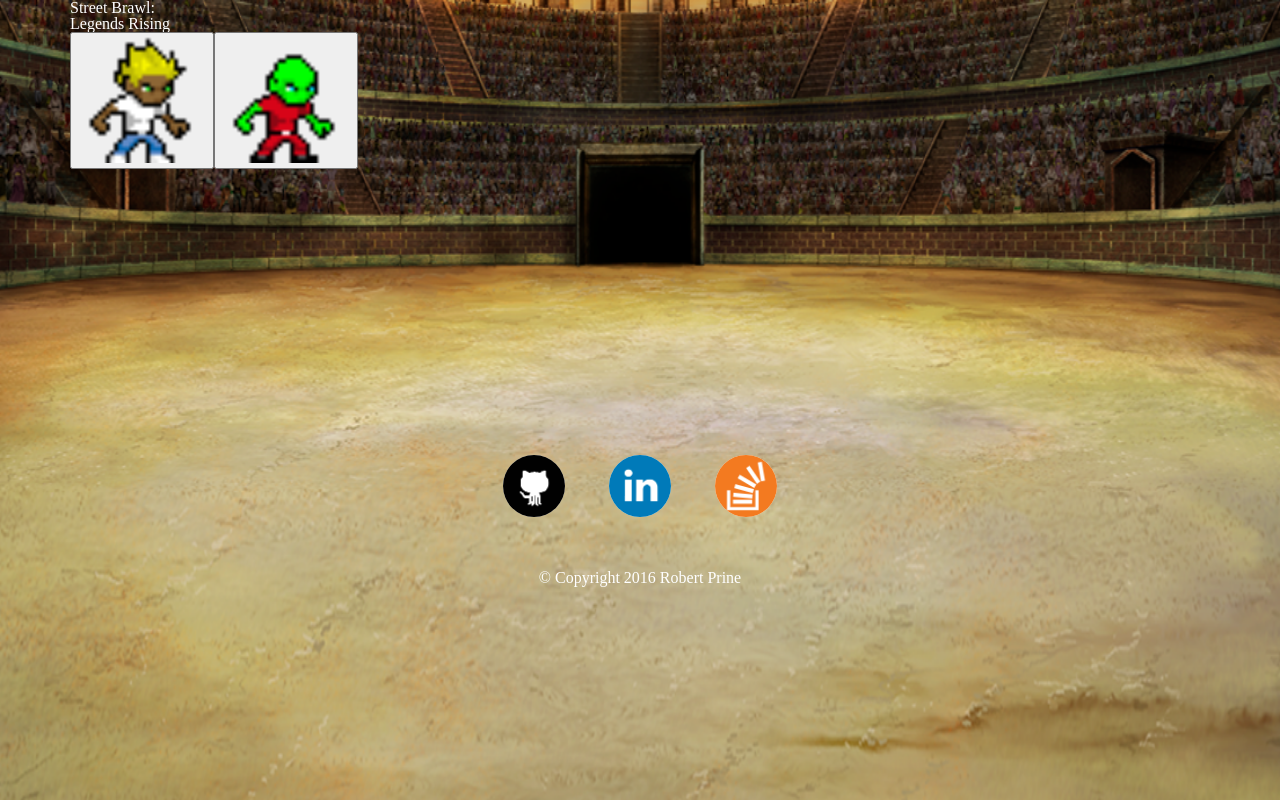
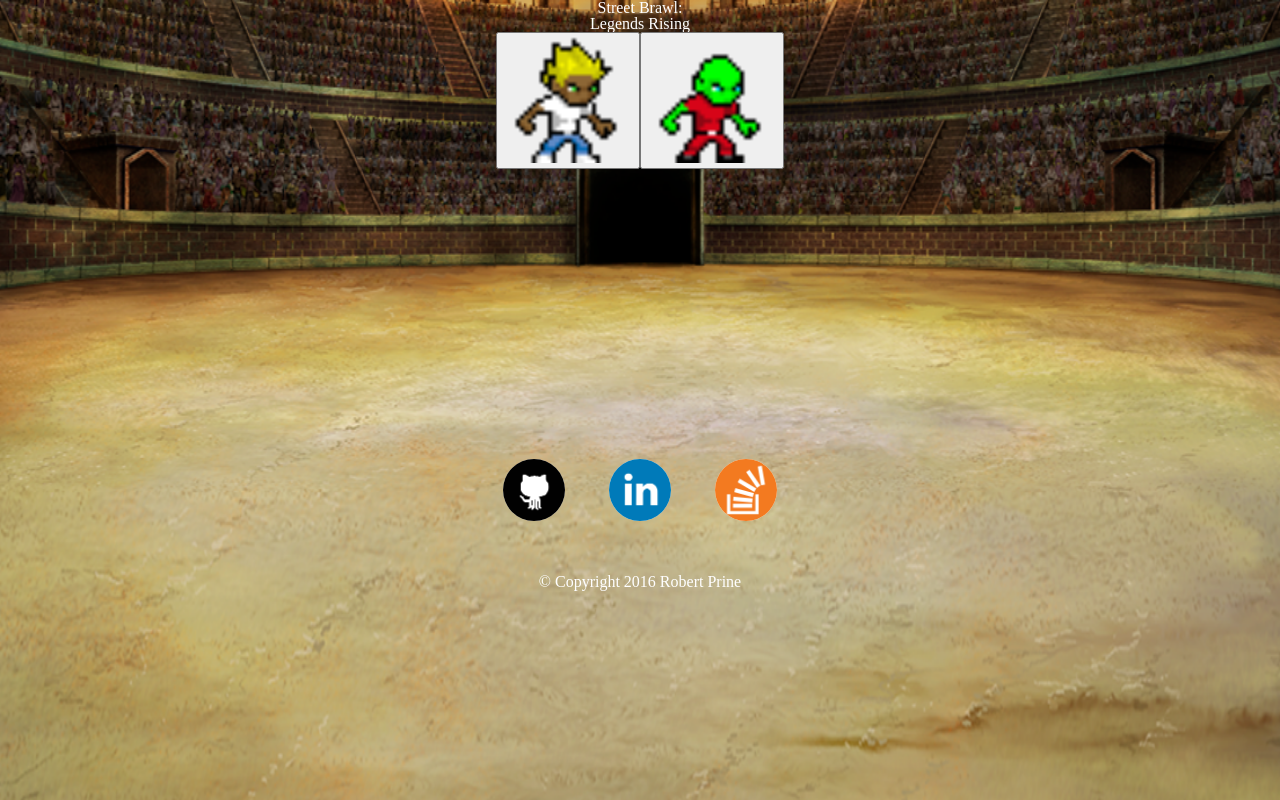
Before and after one commit to robertprine2/rpgGame, a PHP site: page / in a window 1280 px wide. Run offline with PHP 8.4, Linux system fonts and the light colour scheme.

Commit message:
Tried to fix col and rows for the characters stil l needs work

```diff
--- a/assets/css/style.css
+++ b/assets/css/style.css
@@ -3,6 +3,7 @@ body {
 	background-repeat: no-repeat;
 	background-size: 100% 1000px;
 	color: white;
+	text-align: center;
 
 }
 
@@ -18,11 +19,11 @@ body {
 
 div.healthBG {
 	width: 128px;
-	display: inline-block;
+
 }
 
 div.healthbarComp {
-	display: inline-block;
+
 }
 
 .bar {
@@ -34,11 +35,11 @@ div.healthbarComp {
 /* Character Pictures */
 
 div.team, div.team2, div.team3 {
-	float: left;
+
 }
 
 div.opponent, div.opponent2, div.opponent3 {
-	float: right;
+
 }
 
 .pixelPic {
@@ -48,14 +49,20 @@ div.opponent, div.opponent2, div.opponent3 {
 
 /* attack and ability buttons */
 
+.but {
+
+}
+
 .attack {
 	color: black;
-	width: 64px;
+	width: 50%;
+	float: left;
 }
 
 .ability {
 	color: black;
-	width: 64px;
+	width: 50%;
+	float: left;
 }
 
 /* Social Icons and footer */
--- a/assets/javascript/game.js
+++ b/assets/javascript/game.js
@@ -62,6 +62,8 @@ $(document).ready(function(){
 
 	$(".char-button").on("click", function() {
 
+		// Increase the number of clicks so that you can count how many character a player has left to choose
+
 		game.clicks = game.clicks + 1;
 		console.log(game.clicks);
 
@@ -72,16 +74,32 @@ $(document).ready(function(){
 
 		// Moves the character you picked to the arena and then hides the button
 
-		var pick = $('<div class="char">').html(character.image);
-		$(".team").append(pick);
-		$(this).hide();
+		if (game.clicks == 1) {
 
-		//******Create character name
+			// Create character name
+
+			$(".name").append('<p>' + character.name + '</p>');
 
 			// Creates the healthbars above the characters
 
 			var healthbar = $('<div class="progress healthBG"><div class="progress-bar progress-bar-success bar health" role="progresbar">' + character.currentHealth + '/' + character.totalHealth + '</div></div>');
 			$(".healthbar").append(healthbar);
+
+			// Move image of character to arena
+
+			var pick = $('<div class="char">').html(character.image);
+			$(".team").append(pick);
+			$(this).hide();
+
+			// Creates the attack and ability buttons below the characters
+
+			var buttonAtt = $('<button class="attack">').text("Attack");
+			$(".but").append(buttonAtt);
+
+			var buttonAbil = $('<button class="ability">').text("Ability");
+			$(".but").append(buttonAbil);
+
+
 
 			// Computer randomly picks their character
 
@@ -102,10 +120,9 @@ $(document).ready(function(){
 			var healthbarComp = $('<div class="progress healthBG"><div class="progress-bar progress-bar-success health bar" role="progresbar">' + compPick.currentHealth + '/' + compPick.totalHealth + '</div></div>');
 			$(".healthbarComp").append(healthbarComp);
 
-		// Creates the attack and ability buttons below the characters
 
-		var buttonAtt = $('<button class="attack">').text("Attack");
-		$(".but").append(buttonAtt);
+
+		} //end of if statement for which part of the arena to put characters in
 
 		$(".attack").on("click", function() {
 			compPick.currentHealth = compPick.currentHealth - character.attack;
@@ -142,8 +159,7 @@ $(document).ready(function(){
 			}
 		});
 
-		var buttonAbil = $('<button class="ability">').text("Ability");
-		$(".but").append(buttonAbil);
+
 
 	});
 
--- a/index.html
+++ b/index.html
@@ -33,53 +33,98 @@
 			</div>
 		</div>
 
-		<div class="row">
-			<div class ="col-md-6 healthbar">
-
-			</div>
-
-			<div class ="col-md-6 healthbarComp"
-
-			</div>
-		</div>
 
 		<div class="row">
 			<div class ="col-md-6">
-				<div class="team">
+				<div class="row">
+
+					<div class="col-md-3 name">
+
+					</div>
+
+					<div class="col-md-3 name2">
+
+					</div>
 
 				</div>
 
-				<div class="team2">
+				<div class="row">
+
+					<div class="col-md-3 healthbar">
+
+					</div>
+
+					<div class="col-md-3 healthbar2">
+
+					</div>
 
 				</div>
 
-				<div class="team3">
+				<div class="row">
+
+					<div class="col-md-3 team">
+
+					</div>
+
+					<div class="col-md-3 team2">
+
+					</div>
 
 				</div>
+
+				<div class="row">
+
+					<div class="col-md-3 but">
+
+					</div>
+
+					<div class="col-md-3 but2">
+
+					</div>
+
 
 			</div>
 
 			<div class ="col-md-6 opponent">
-				<div class="opponent">
+				<div class="row">
+
+					<div class="col-md-3 compName">
+
+					</div>
+
+					<div class="col-md-3 compName2">
+
+					</div>
 
 				</div>
 
-				<div class="opponent2">
+				<div class="row">
+
+					<div class="col-md-3 healthbarComp">
+
+					</div>
+
+					<div class="col-md-3 healthbarComp2">
+
+					</div>
 
 				</div>
 
-				<div class="opponent3">
+				<div class="row">
+
+					<div class="col-md-3 opponent">
+
+					</div>
+
+					<div class="col-md-3 opponent2">
+
+					</div>
 
 				</div>
 
 			</div>
 		</div>
 
-		<div class="row">
-			<div class ="col-md-12 but">
-
-			</div>
-		</div>
 
 	</div>
 
```
Lines whose indentation alone changed are shown as unchanged.
